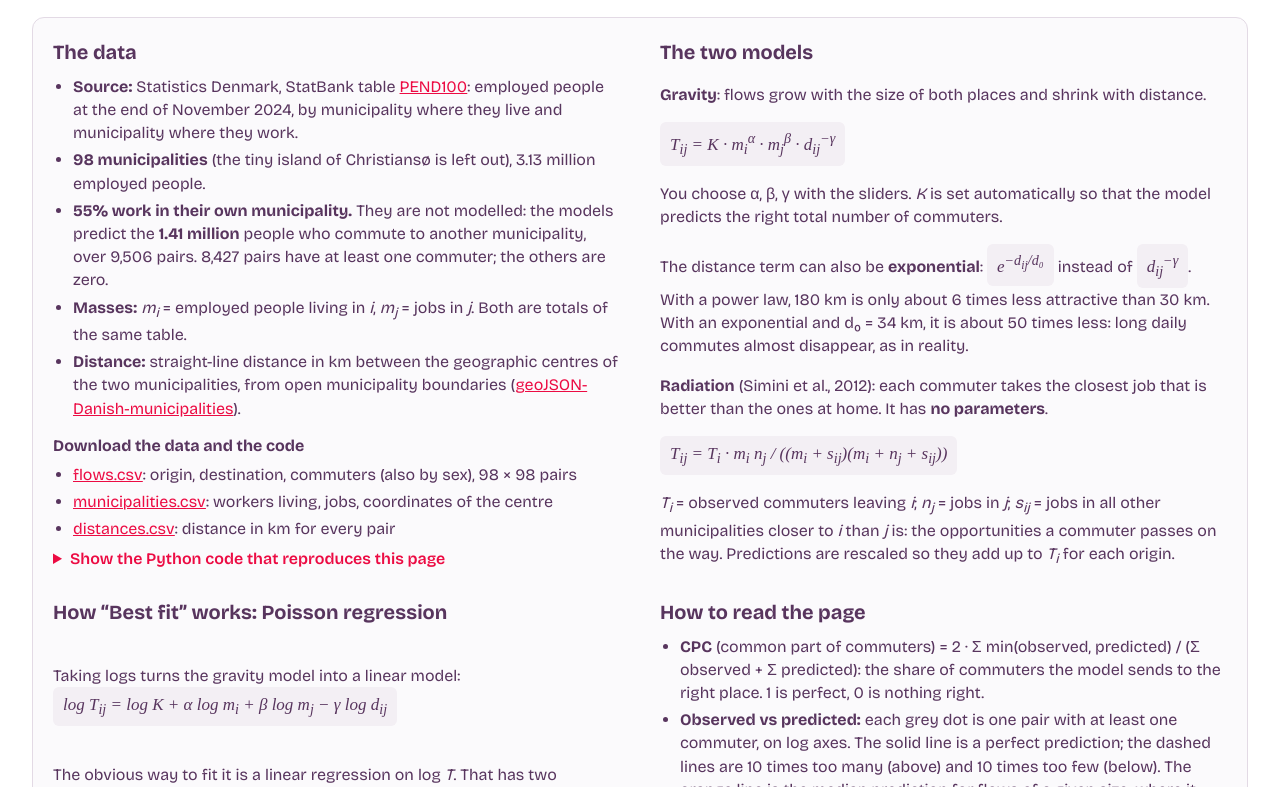
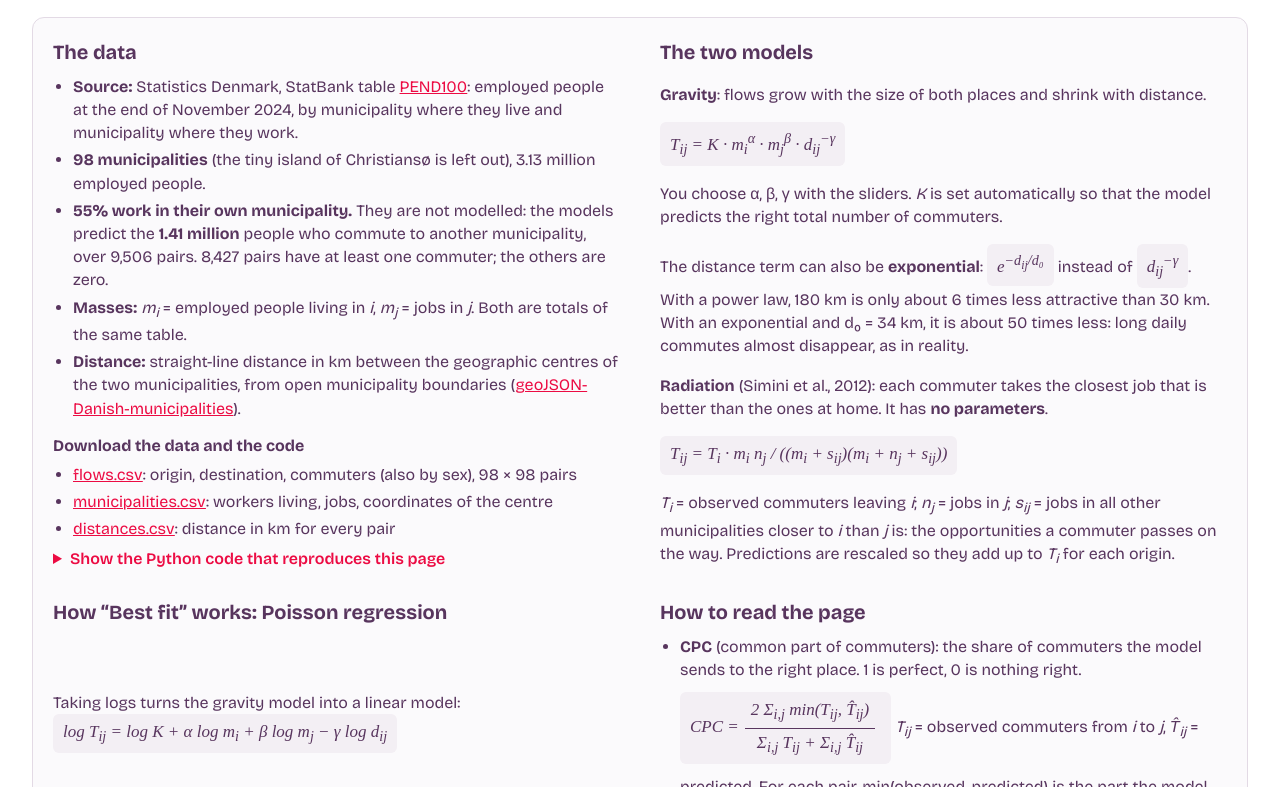
Before and after one commit to lalessan/mobility-models, a plain HTML site: page playground/index.html in a window 1280 px wide. Shown: the part 165-952 px from the top of the page. Drawn offline with nearby package versions, Linux system fonts and the light colour scheme.

Commit message:
Updated slides, CPC formula on the lecture page and in the playground
Co-Authored-By: Claude Opus 5.5 <noreply@anthropic.com>
Claude-Session: https://claude.ai/code/session_0172cWaCkUGzi51sVetaQ63A

```diff
--- a/playground/index.html
+++ b/playground/index.html
@@ -67,6 +67,10 @@ input[type=range] { width: 100%; accent-color: var(--crimson); }
 .bar { height: 6px; background: #fff; border-radius: 3px; overflow: hidden; margin-top: 6px; }
 .bar i { display: block; height: 100%; background: var(--crimson); width: 0; transition: width .2s; }
 .formula { font-size: 14px; color: var(--muted); grid-column: 1 / -1; }
+.frac { display: inline-flex; flex-direction: column; vertical-align: middle; text-align: center; margin: 0 .35em; }
+.frac > span:first-child { border-bottom: 1.5px solid currentColor; padding: 0 .35em .15em; }
+.frac > span:last-child { padding: .15em .35em 0; }
+.eqblock { display: block; margin: .7rem 0; font-size: 1.15em; }
 .formula b { color: var(--ink); font-weight: 600; }
 
 .two { display: grid; grid-template-columns: minmax(0, 1fr) minmax(0, 1fr); gap: 20px; }
@@ -372,7 +376,9 @@ print(&#x27;Gravity predicts far too many:&#x27;); display(too_many)
       <section>
         <h2>How to read the page</h2>
         <ul>
-          <li><b>CPC</b> (common part of commuters) = 2 · Σ min(observed, predicted) / (Σ observed + Σ predicted): the share of commuters the model sends to the right place. 1 is perfect, 0 is nothing right.</li>
+          <li><b>CPC</b> (common part of commuters): the share of commuters the model sends to the right place. 1 is perfect, 0 is nothing right.
+            <span class="eq eqblock">CPC =<span class="frac"><span>2 Σ<sub>i,j</sub> min(T<sub>ij</sub>, T̂<sub>ij</sub>)</span><span>Σ<sub>i,j</sub> T<sub>ij</sub> + Σ<sub>i,j</sub> T̂<sub>ij</sub></span></span></span>
+            <i>T<sub>ij</sub></i> = observed commuters from <i>i</i> to <i>j</i>, <i>T̂<sub>ij</sub></i> = predicted. For each pair, min(observed, predicted) is the part the model gets right; the CPC adds this up over all pairs and divides by the average of the two totals. Example: 100 people commute to a place and the model predicts 70: 70 are right, 30 are missing.</li>
           <li><b>Observed vs predicted:</b> each grey dot is one pair with at least one commuter, on log axes. The solid line is a perfect prediction; the dashed lines are 10 times too many (above) and 10 times too few (below). The orange line is the median prediction for flows of a given size: where it leaves the solid line, the model is systematically off. Pairs with zero commuters cannot be shown on a log scale.</li>
           <li><b>Map:</b> click a municipality to see where its residents work: teal lines are the real flows, crimson lines the model’s, side by side. Only its <b>10 largest destinations</b> are shown (largest observed or predicted flow), and the map zooms to them; “Whole Denmark” zooms out.</li>
           <li><b>Model / observed</b> labels: <span class="chip low">0.3×</span> far too few (below 0.5×), <span class="chip ok">1.2×</span> close (0.5× to 2×), <span class="chip high">3.0×</span> far too many (above 2×).</li>
--- a/search.json
+++ b/search.json
@@ -25,7 +25,7 @@
     "href": "index.html#gravity",
     "title": "Modelling human mobility",
     "section": "Model 1: gravity",
-    "text": "Model 1: gravity\nThe number of people travelling from \\(i\\) to \\(j\\) grows with the size of both places and falls with the distance between them:\n\\[\nT_{ij} = K \\, \\frac{m_i^{\\alpha} \\, m_j^{\\beta}}{d_{ij}^{\\gamma}}\n\\qquad \\text{or, with exponential decay,} \\qquad\nT_{ij} = K \\, m_i^{\\alpha} \\, m_j^{\\beta} \\, e^{-d_{ij}/d_0}\n\\]\n\\(m_i\\): workers living in \\(i\\) · \\(m_j\\): workers living in \\(j\\) · \\(d_{ij}\\): distance · \\(K\\): chosen so that the total predicted equals the total observed. Zipf (1946) used \\(\\alpha = \\beta = \\gamma = 1\\).\n\nExercise 1: fit the gravity model 20 min\n\nPredict (3 min). Before opening the playground, write down 2–3 pairs of municipalities where you expect the model to fail.\nExplore (10 min). Open the playground. Fit \\(\\alpha\\), \\(\\beta\\), \\(\\gamma\\). How well does the model do?\nCheck (5 min). Were your predictions right? Where does it fail, and why? Write it in the shared doc."
+    "text": "Model 1: gravity\nThe number of people travelling from \\(i\\) to \\(j\\) grows with the size of both places and falls with the distance between them:\n\\[\nT_{ij} = K \\, \\frac{m_i^{\\alpha} \\, m_j^{\\beta}}{d_{ij}^{\\gamma}}\n\\qquad \\text{or, with exponential decay,} \\qquad\nT_{ij} = K \\, m_i^{\\alpha} \\, m_j^{\\beta} \\, e^{-d_{ij}/d_0}\n\\]\n\\(m_i\\): workers living in \\(i\\) · \\(m_j\\): workers living in \\(j\\) · \\(d_{ij}\\): distance · \\(K\\): chosen so that the total predicted equals the total observed. Zipf (1946) used \\(\\alpha = \\beta = \\gamma = 1\\).\nHow good is a model? We use the common part of commuters: the share of commuters the model sends to the right place (1 is perfect, 0 is nothing right).\n\\[\n\\text{CPC} = \\frac{2 \\sum_{ij} \\min(T_{ij}, \\hat{T}_{ij})}{\\sum_{ij} T_{ij} + \\sum_{ij} \\hat{T}_{ij}}\n\\]\n\\(T_{ij}\\): real commuters from \\(i\\) to \\(j\\) · \\(\\hat{T}_{ij}\\): the model’s prediction.\n\nExercise 1: fit the gravity model 20 min\n\nPredict (3 min). Before opening the playground, write down 2–3 pairs of municipalities where you expect the model to fail.\nExplore (10 min). Open the playground. Fit \\(\\alpha\\), \\(\\beta\\), \\(\\gamma\\). How well does the model do?\nCheck (5 min). Were your predictions right? Where does it fail, and why? Write it in the shared doc."
   },
   {
     "objectID": "index.html#radiation",
```
Also changed, not shown: index.html (+5 -0 lines), 2 other files.
